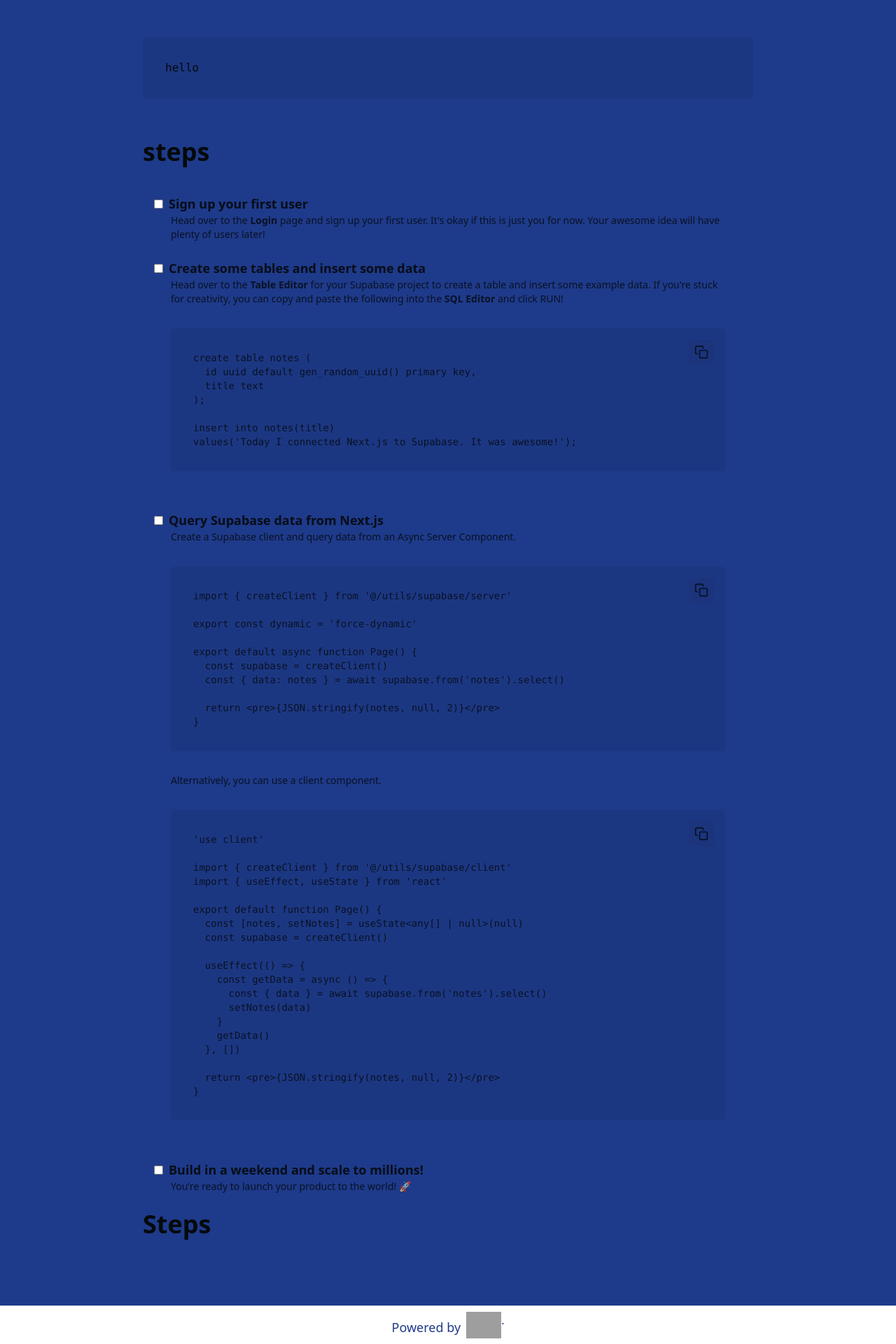
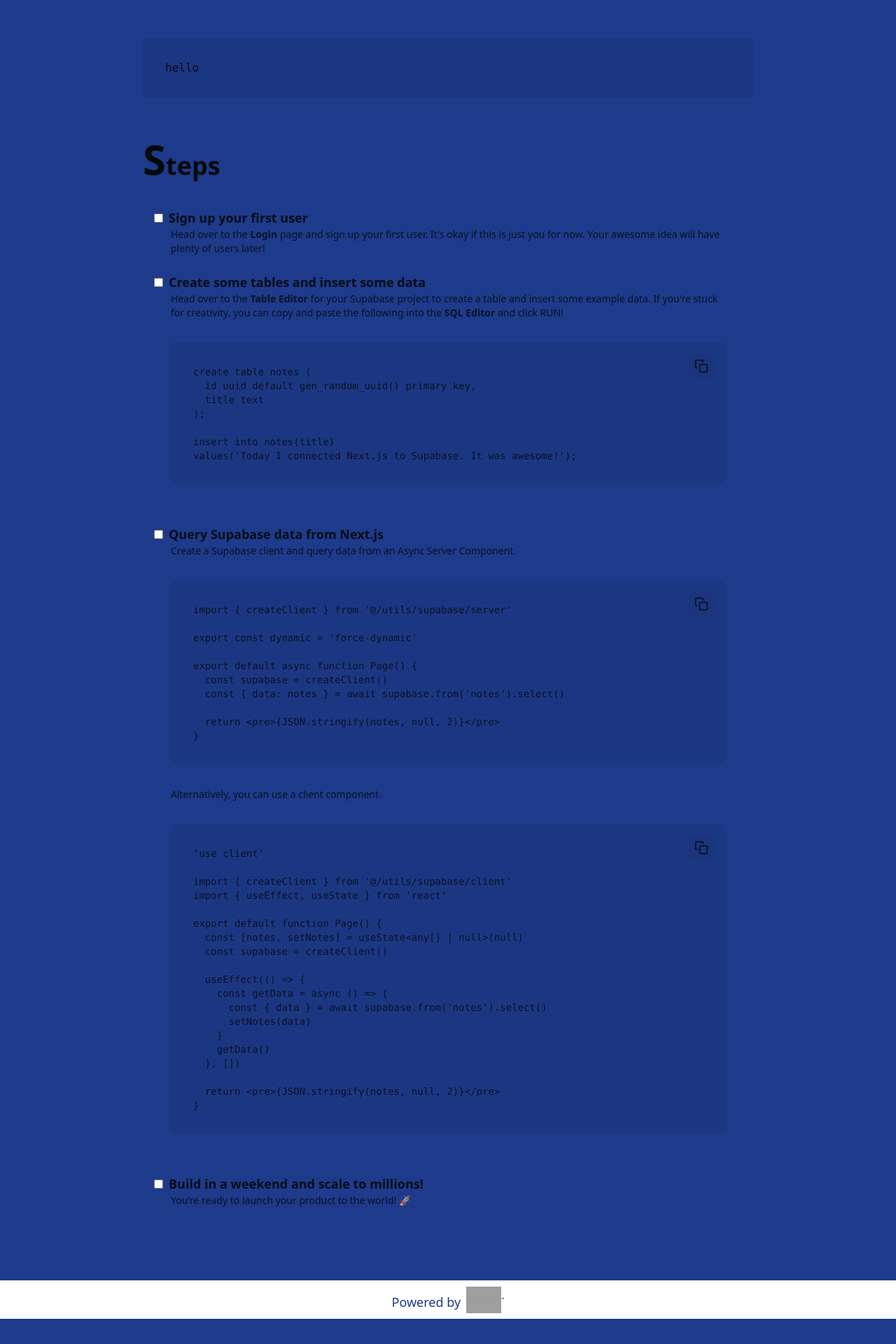
Before and after one commit to CodeDroid999/Sync-my-soc, a Next.js app: page / in a window 1280 px wide. Shown: the part 547-2467 px from the top of the page at 70% size. After the commit the page ends 2431 px from the top, so only its background shows below. Built offline with nearby package versions, Linux system fonts and the light colour scheme; no server answers; grey boxes are pictures that could not be loaded.

Commit message:
className="font-bold text-4xl mb-4"

```diff
--- a/app/page.tsx
+++ b/app/page.tsx
@@ -36,10 +36,9 @@
         <Header />
         <main className="flex-1 flex flex-col gap-6">
         <StepsGlass/>
-          <h2 className="font-bold text-4xl mb-4">steps</h2>
+          <h2 className="font-bold text-4xl mb-4"><span className="font-bold text-6xl mb-4">S</span>teps</h2>
           {isSupabaseConnected ? <SignUpUserSteps /> : <ConnectSupabaseSteps />}
           <div className="flex-1 flex flex-col gap-6">
-          <h2 className="font-bold text-4xl mb-4">Steps</h2>
 
         </div>
         </main>
```
